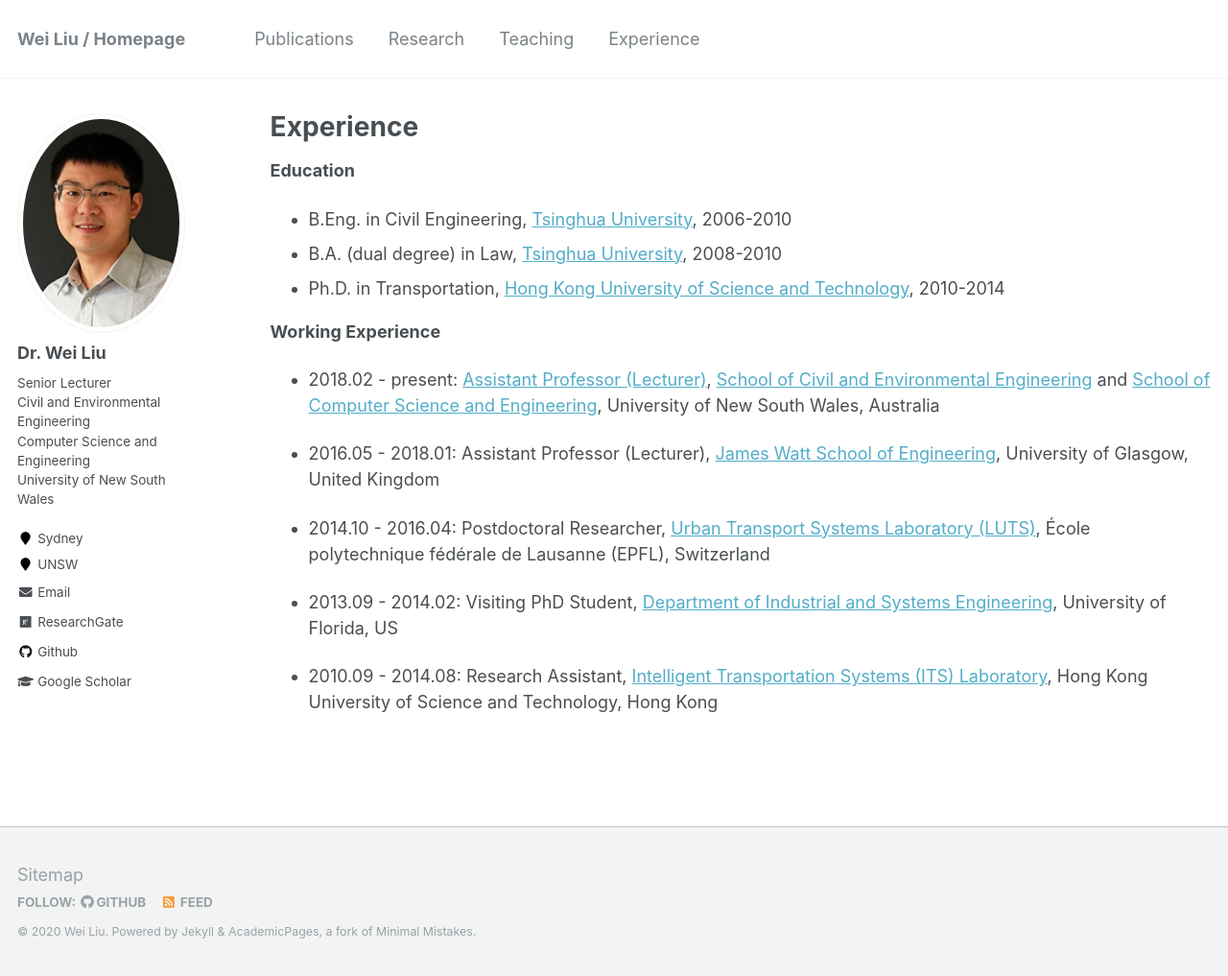
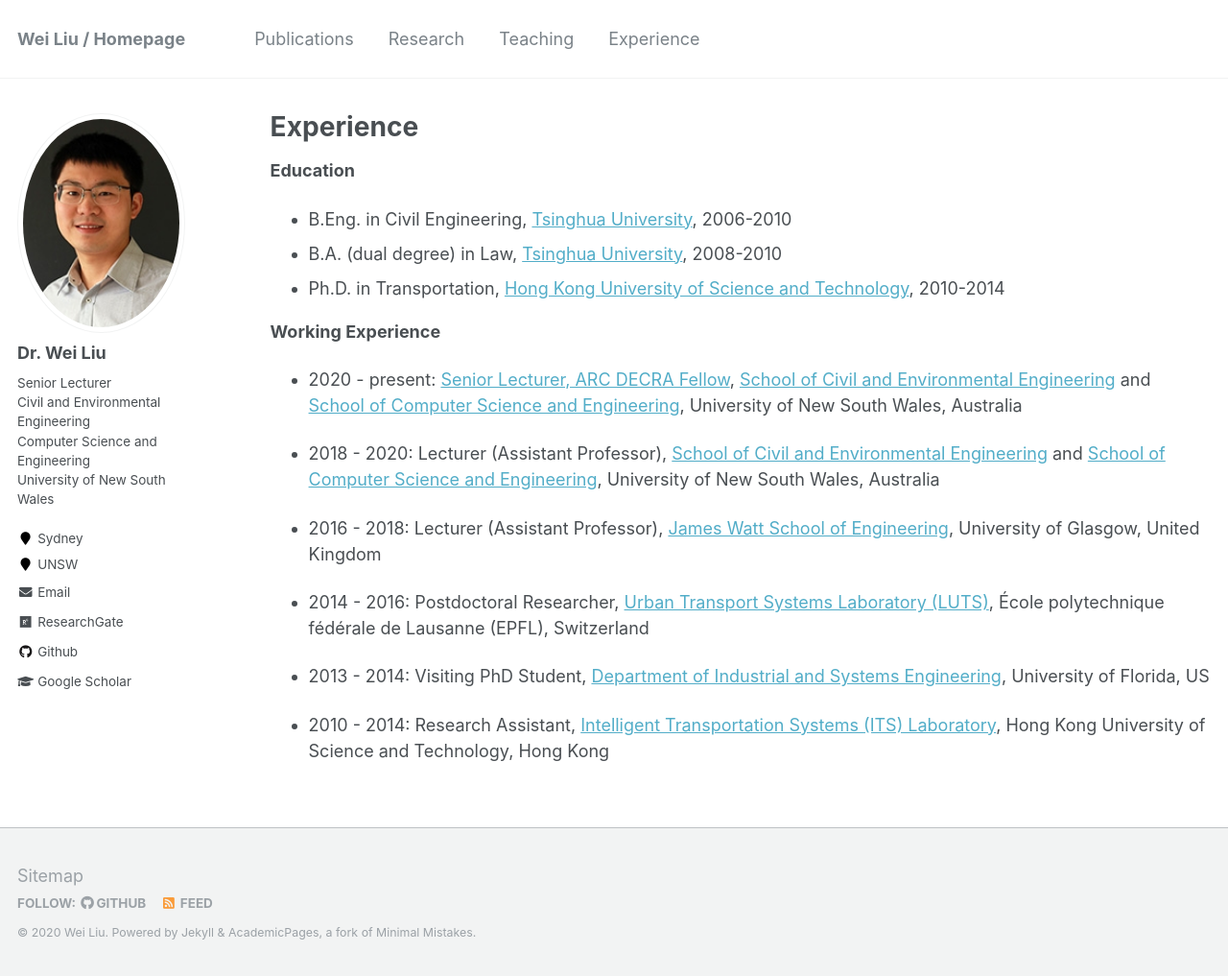
Before and after one commit to weiliu2016/weiliu2016.github.io, a Jekyll site: the page built from _pages/experience.md, in a window 1280 px wide and 1017 px high. Shown: the whole window at 96% size. Built offline with Jekyll 4.4.1, drawn with Linux system fonts in a browser that asks for light colours.

Commit message:
Update experience.md

```diff
--- a/_pages/experience.md
+++ b/_pages/experience.md
@@ -17,12 +17,14 @@ redirect_from:
 
 **Working Experience**
 
-* 2018.02 - present: [Assistant Professor (Lecturer)](https://research.unsw.edu.au/people/dr-wei-liu), [School of Civil and Environmental Engineering](https://www.engineering.unsw.edu.au/civil-engineering/staff/wei-liu) and [School of Computer Science and Engineering](https://www.engineering.unsw.edu.au/computer-science-engineering/lecturer-wei-liu), University of New South Wales, Australia
+* 2020 - present: [Senior Lecturer, ARC DECRA Fellow](https://research.unsw.edu.au/people/dr-wei-liu), [School of Civil and Environmental Engineering](https://www.engineering.unsw.edu.au/civil-engineering/staff/wei-liu) and [School of Computer Science and Engineering](https://www.engineering.unsw.edu.au/computer-science-engineering/lecturer-wei-liu), University of New South Wales, Australia
 
-* 2016.05 - 2018.01: Assistant Professor (Lecturer), [James Watt School of Engineering](https://www.gla.ac.uk/schools/engineering/), University of Glasgow, United Kingdom
+* 2018 - 2020: Lecturer (Assistant Professor), [School of Civil and Environmental Engineering](https://www.engineering.unsw.edu.au/civil-engineering/staff/wei-liu) and [School of Computer Science and Engineering](https://www.engineering.unsw.edu.au/computer-science-engineering/lecturer-wei-liu), University of New South Wales, Australia
 
-* 2014.10 - 2016.04: Postdoctoral Researcher, [Urban Transport Systems Laboratory (LUTS)](https://www.epfl.ch/labs/luts/), École polytechnique fédérale de Lausanne (EPFL), Switzerland
+* 2016 - 2018: Lecturer (Assistant Professor), [James Watt School of Engineering](https://www.gla.ac.uk/schools/engineering/), University of Glasgow, United Kingdom
 
-* 2013.09 - 2014.02: Visiting PhD Student, [Department of Industrial and Systems Engineering](https://www.ise.ufl.edu/), University of Florida, US
+* 2014 - 2016: Postdoctoral Researcher, [Urban Transport Systems Laboratory (LUTS)](https://www.epfl.ch/labs/luts/), École polytechnique fédérale de Lausanne (EPFL), Switzerland
 
-* 2010.09 - 2014.08: Research Assistant, [Intelligent Transportation Systems (ITS) Laboratory](https://sites.google.com/view/hkustits/home), Hong Kong University of Science and Technology, Hong Kong
+* 2013 - 2014: Visiting PhD Student, [Department of Industrial and Systems Engineering](https://www.ise.ufl.edu/), University of Florida, US
+
+* 2010 - 2014: Research Assistant, [Intelligent Transportation Systems (ITS) Laboratory](https://sites.google.com/view/hkustits/home), Hong Kong University of Science and Technology, Hong Kong
```
